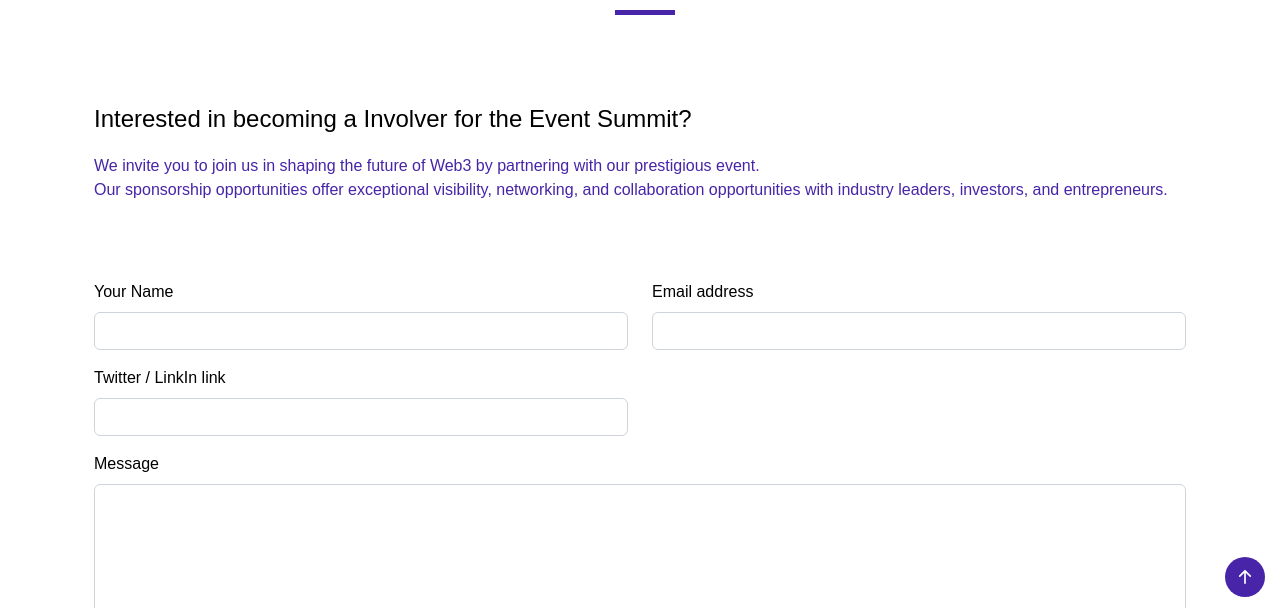
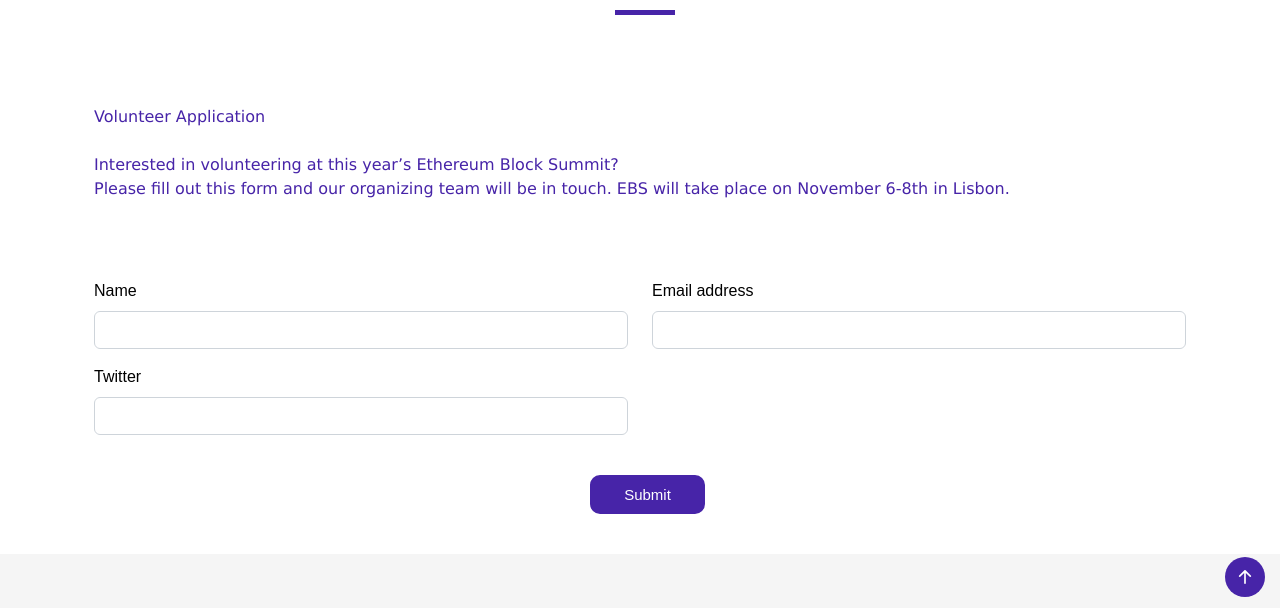
Before and after one commit to shan2001-s/EthereumBlockSummit, a website: page becomeInvolver.html in a window 1280 px wide. Shown: the part 188-796 px from the top of the page. Drawn offline with Linux system fonts and the light colour scheme.

Commit message:
text for ivolver

```diff
--- a/becomeInvolver.html
+++ b/becomeInvolver.html
@@ -86,7 +86,7 @@
         <section id="">
           <div class="container" data-aos="fade-up">
             <div class="section-header">
-                <h2>Involver Inquiry</h2>
+                <h2>GET INVOLVED</h2>
                 <!-- <p>Here is our speakers</p> -->
               </div>
             <div class="row" style="color: black;">
@@ -101,16 +101,21 @@
                     <a href=""><i class="bi bi-linkedin"></i></a>
                   </div> -->
                   <div  style="color:  black; margin-top: 30px;">
-                    <h4 class="text-black">Interested in becoming a Involver for the Event Summit? </h4>
-                    <p style="font-size: 16px;">We invite you to join us in shaping the future of Web3 by partnering with our prestigious event.<br>
-                        Our sponsorship opportunities offer exceptional visibility, networking, and collaboration opportunities with industry leaders, investors, and entrepreneurs. </p>
+                     <p style="font-size: medium; color: #4724a8; font-family: Verdana, Geneva, Tahoma, sans-serif;">
+                      Volunteer Application <br> <br>
+Interested in volunteering at this year’s Ethereum Block Summit?  <br>
+
+Please fill out this form and our organizing team will be in touch.
+
+EBS will take place on November 6-8th in Lisbon.
+                    </p>
 
                   </div>
                 </div>
                 <div class="  mt-5 ">
                     <form class="row" style="">
                         <div class="mb-3 col-md-6">
-                            <label for="name" class="form-label">Your Name</label>
+                            <label for="name" class="form-label">Name</label>
                             <input type="text" class="form-control" id="exampleInputPassword1">
                         </div>
                         <div class="mb-3 col-md-6">
@@ -120,17 +125,14 @@
                         </div>
 
                         <div class="mb-3 col-md-6">
-                          <label for="name" class="form-label">Twitter / LinkIn link</label>
+                          <label for="name" class="form-label">Twitter</label>
                           <input type="text" class="form-control" id="exampleInputPassword1">
                       </div>
-                      <div class="mb-3 col-md-12">
-                        <label for="name" class="form-label">Message</label>
-                        <textarea class="form-control" id="exampleFormControlTextarea1" rows="5"></textarea>
-                    </div>
+
 
                         <!-- <button type="submit" class="btn btn-primary">Submit</button> -->
                         <div class="d-flex justify-content-center mt-4">
-                            <a class="seemore-speaker scrollto" >Apply for event </a>
+                            <a class="seemore-speaker scrollto" >Submit </a>
                           </div>
                       </form>
                 </div>
@@ -183,7 +185,8 @@
           <p style="color: black; font-size: 18px;">
             Privacy policy <br>
 Terms of conditions
-Cookies
+Cookies <br>
+hello@theblocklisboa.com
           </p>
         </div>
 
```
